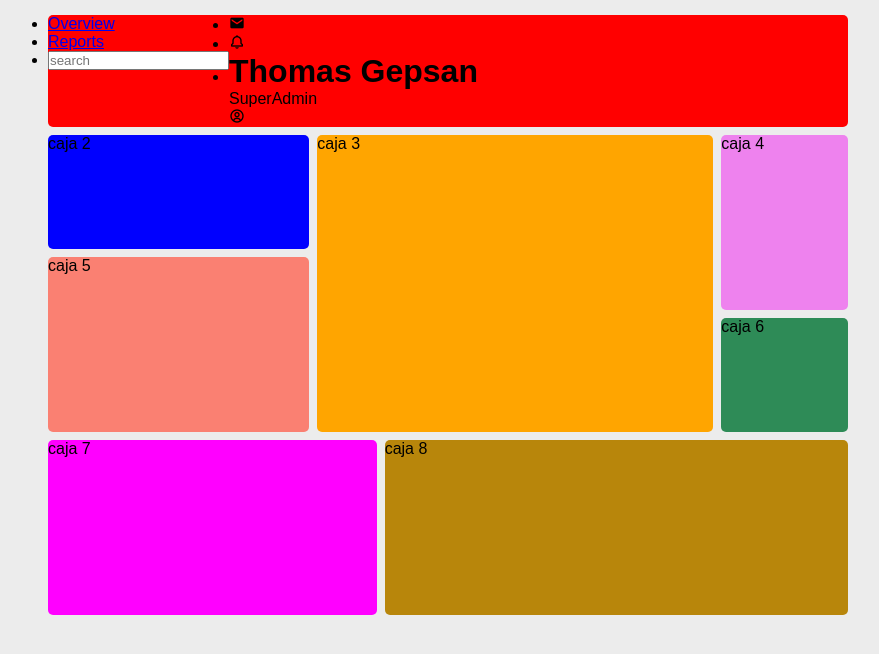
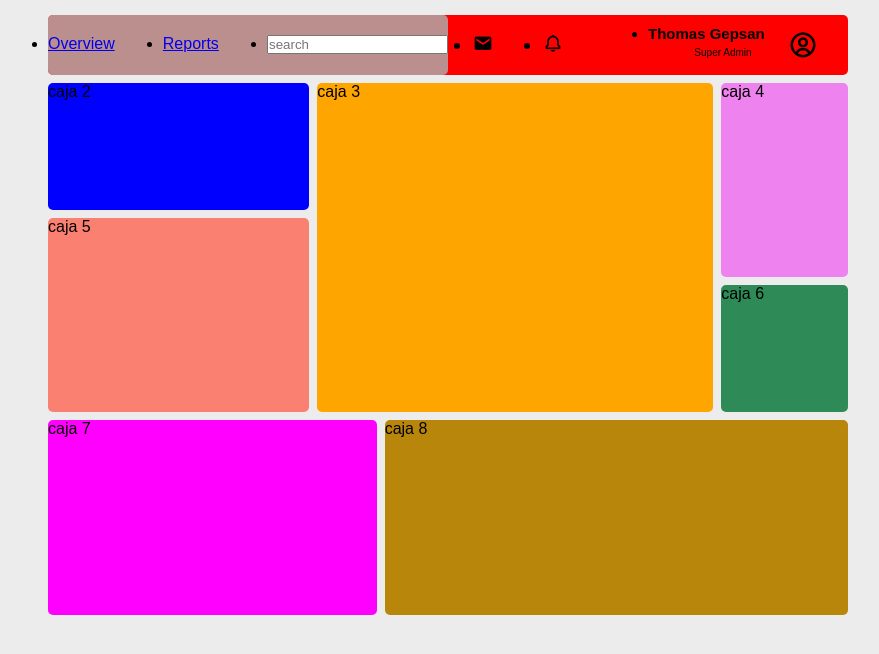
Before and after one commit to KevinGalvisSA/Grid-Basico, a plain HTML site: page index.html in a window 1280 px wide. Shown: the whole page, without its empty margins (192-1071 px from the left). Drawn offline with nearby package versions, Linux system fonts and the light colour scheme.

Commit message:
feat: :lipstick: Mejoras en el menu
Modificacion del estilo del menu y alineacion de los elementos

```diff
--- a/css/style.css
+++ b/css/style.css
@@ -34,12 +34,93 @@ body{
 }
 .container div{
     border-radius: 5px;
+    width: 100%;
 }
 .item_1{
-    width: 100%;
     background: red;
     grid-area: menu;
     display: flex;
+    flex-direction: row;
+    justify-content: space-between;
+}
+
+.item_1__menu{
+    background: rosybrown;
+    display: flex;
+    justify-content: center;
+    flex-direction: row;
+    align-items: center;
+}
+
+.item_1__menu ul{
+    display: flex;
+    flex-direction: row;
+    justify-content: space-between;
+    width: 100%;
+    /*background-color: rebeccapurple;*/
+}
+
+.item_1__usuario{
+    display: flex;
+    /*background: black;*/
+    width: 50%;
+    align-items: center;
+}
+
+.item_1__usuario div ul{
+    display: flex;
+    flex-direction: row;
+    justify-content: space-around;
+    width: 70%;
+    /*background-color: teal;*/
+}
+
+.item_1__usuario div ul li{
+    font-size: 20px;
+}
+
+.item_1__usuario ul{
+    display: flex;
+    flex-direction: row;
+    justify-content: space-between;
+    width: 100%;
+    /*background-color: yellow;*/
+}
+
+.item_1__usuario ul li div h1{
+    display: flex;
+    justify-content: start;
+}
+
+.item_1__usuario div h1,
+.item_1__usuario div p{
+    display: flex;
+    align-items: start;
+    justify-content: center;
+    align-items: center;
+    margin-top: 5px;
+    width: 150px;
+    /*background-color: lawngreen;*/
+}
+
+.item_1__usuario div h1{
+    font-size: 15px;
+}
+
+.item_1__usuario div p{
+    font-size: 10px;
+}
+
+.item_1__usuario ul div i{
+    /*background: firebrick;*/
+    display: flex;
+    flex-direction: row;
+    justify-content: center;
+    align-items: center;
+    margin-left: -20px;
+    width: 50px;
+    height: 50px;
+    font-size: 30px;
 }
 
 .item_2{
--- a/index.html
+++ b/index.html
@@ -20,16 +20,22 @@
                     </ul>
                 </div>
                 <div class="item_1__usuario">
+                    <div>
+                        <ul>
+                            <li><i class='bx bxs-envelope'></i></li>
+                            <li><i class='bx bx-bell' ></i></li>
+                        </ul>
+                    </div>
                     <ul>
-                        <li><i class='bx bxs-envelope'></i></li>
-                        <li><i class='bx bx-bell' ></i></li>
                         <li>
                             <div>
                                 <h1>Thomas Gepsan</h1>
-                                <p>SuperAdmin</p>
-                                <i class='bx bx-user-circle' ></i>
+                                <p>Super Admin</p>
                             </div>
                         </li>
+                        <div class="imagen3">
+                            <i class='bx bx-user-circle' ></i>
+                        </div>
                     </ul>
                 </div>
             </div>
```
